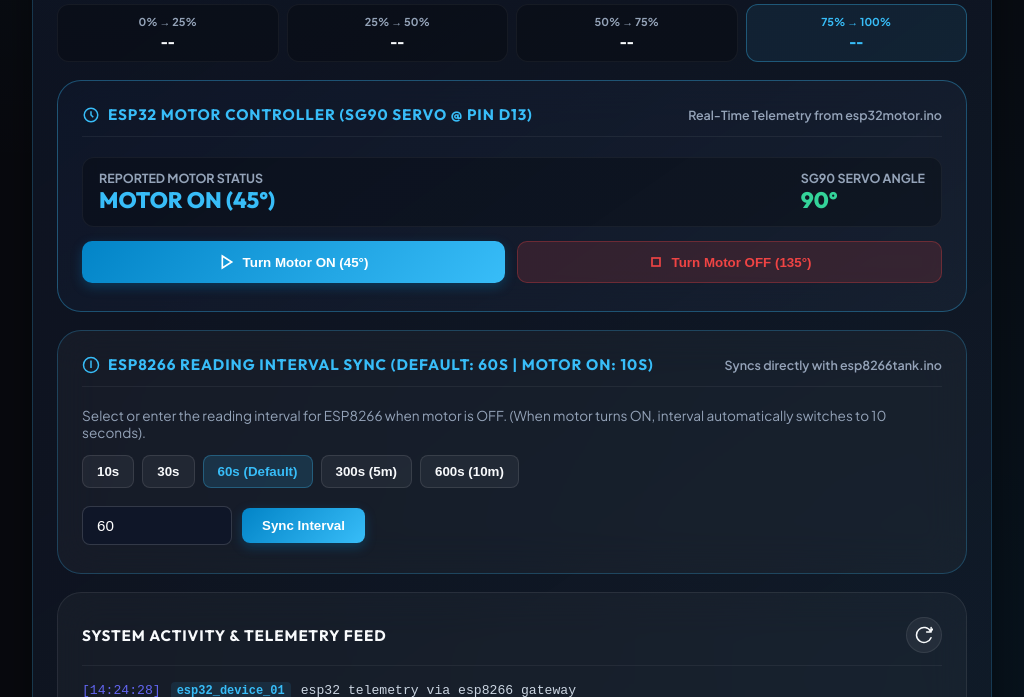
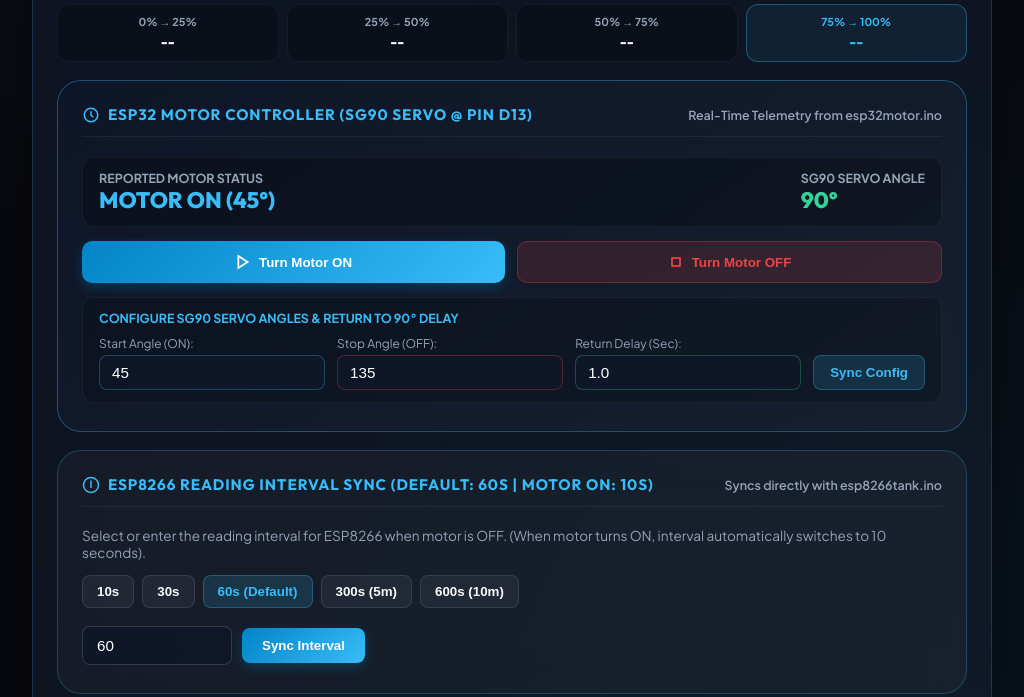
Before and after one commit to premkumarp94/premkumarp94-django_esp32, a Django app: page /api/status/ in a window 1280 px wide. Shown: the part 1007-1704 px from the top of the page, without its empty margins (128-1152 px from the left). Run offline with Django 5.2, Linux system fonts and the light colour scheme; data comes from the database, SQL or seed files in the repository.

Commit message:
DJANGO_ESP32_2026_10_04_00_28_53

```diff
--- a/api/templates/api/status.html
+++ b/api/templates/api/status.html
@@ -899,14 +899,38 @@
             </div>
 
             <div style="display: flex; gap: 12px; flex-wrap: wrap;">
-                <button onclick="sendMotorCommand('MOTOR_ON')" style="flex: 1; min-width: 160px; background: linear-gradient(135deg, #0284c7, #38bdf8); color: #fff; border: none; padding: 12px 20px; border-radius: 10px; font-weight: 700; cursor: pointer; box-shadow: 0 4px 12px rgba(2, 132, 199, 0.3); display: flex; align-items: center; justify-content: center; gap: 8px;">
+                <button onclick="triggerMotorOnWithAngle()" style="flex: 1; min-width: 160px; background: linear-gradient(135deg, #0284c7, #38bdf8); color: #fff; border: none; padding: 12px 20px; border-radius: 10px; font-weight: 700; cursor: pointer; box-shadow: 0 4px 12px rgba(2, 132, 199, 0.3); display: flex; align-items: center; justify-content: center; gap: 8px;">
                     <svg width="16" height="16" viewBox="0 0 24 24" fill="none" stroke="currentColor" stroke-width="2.5"><polygon points="5 3 19 12 5 21 5 3"></polygon></svg>
-                    Turn Motor ON (45°)
+                    Turn Motor ON
                 </button>
-                <button onclick="sendMotorCommand('MOTOR_OFF')" style="flex: 1; min-width: 160px; background: rgba(239, 68, 68, 0.15); color: #ef4444; border: 1px solid rgba(239, 68, 68, 0.3); padding: 12px 20px; border-radius: 10px; font-weight: 700; cursor: pointer; display: flex; align-items: center; justify-content: center; gap: 8px;">
+                <button onclick="triggerMotorOffWithAngle()" style="flex: 1; min-width: 160px; background: rgba(239, 68, 68, 0.15); color: #ef4444; border: 1px solid rgba(239, 68, 68, 0.3); padding: 12px 20px; border-radius: 10px; font-weight: 700; cursor: pointer; display: flex; align-items: center; justify-content: center; gap: 8px;">
                     <svg width="16" height="16" viewBox="0 0 24 24" fill="none" stroke="currentColor" stroke-width="2.5"><rect x="6" y="6" width="12" height="12"></rect></svg>
-                    Turn Motor OFF (135°)
+                    Turn Motor OFF
                 </button>
+            </div>
+
+            <!-- Servo Angles & Return Delay Configuration -->
+            <div style="background: rgba(0, 0, 0, 0.2); border: 1px solid rgba(255, 255, 255, 0.05); border-radius: 12px; padding: 12px 16px; display: flex; flex-direction: column; gap: 10px;">
+                <div style="font-size: 0.78rem; font-weight: 700; color: #38bdf8; text-transform: uppercase;">
+                    Configure SG90 Servo Angles & Return to 90° Delay
+                </div>
+                <div style="display: flex; gap: 12px; flex-wrap: wrap; align-items: center;">
+                    <div style="display: flex; flex-direction: column; gap: 4px; flex: 1; min-width: 110px;">
+                        <label for="motor-on-angle-input" style="font-size: 0.75rem; color: var(--text-secondary);">Start Angle (ON):</label>
+                        <input type="number" id="motor-on-angle-input" min="0" max="180" value="45" style="background: rgba(15, 23, 42, 0.8); border: 1px solid rgba(56, 189, 248, 0.3); border-radius: 8px; color: #fff; padding: 8px 12px; font-size: 0.95rem; width: 100%;">
+                    </div>
+                    <div style="display: flex; flex-direction: column; gap: 4px; flex: 1; min-width: 110px;">
+                        <label for="motor-off-angle-input" style="font-size: 0.75rem; color: var(--text-secondary);">Stop Angle (OFF):</label>
+                        <input type="number" id="motor-off-angle-input" min="0" max="180" value="135" style="background: rgba(15, 23, 42, 0.8); border: 1px solid rgba(239, 68, 68, 0.3); border-radius: 8px; color: #fff; padding: 8px 12px; font-size: 0.95rem; width: 100%;">
+                    </div>
+                    <div style="display: flex; flex-direction: column; gap: 4px; flex: 1; min-width: 110px;">
+                        <label for="motor-hold-sec-input" style="font-size: 0.75rem; color: var(--text-secondary);">Return Delay (Sec):</label>
+                        <input type="number" id="motor-hold-sec-input" min="0.1" max="30" step="0.1" value="1.0" style="background: rgba(15, 23, 42, 0.8); border: 1px solid rgba(52, 211, 153, 0.3); border-radius: 8px; color: #fff; padding: 8px 12px; font-size: 0.95rem; width: 100%;">
+                    </div>
+                    <button onclick="syncMotorAngles()" style="background: rgba(56, 189, 248, 0.15); color: #38bdf8; border: 1px solid rgba(56, 189, 248, 0.3); padding: 9px 16px; border-radius: 8px; font-weight: 700; cursor: pointer; align-self: flex-end;">
+                        Sync Config
+                    </button>
+                </div>
             </div>
         </div>
     </section>
@@ -966,6 +990,25 @@
         </div>
     </section>
 <script>
+    function triggerMotorOnWithAngle() {
+        const onAngle = parseInt(document.getElementById('motor-on-angle-input')?.value || 45, 10);
+        sendMotorCommand(`MOTOR_ON:${onAngle}`);
+    }
+
+    function triggerMotorOffWithAngle() {
+        const offAngle = parseInt(document.getElementById('motor-off-angle-input')?.value || 135, 10);
+        sendMotorCommand(`MOTOR_OFF:${offAngle}`);
+    }
+
+    async function syncMotorAngles() {
+        const onAngle = parseInt(document.getElementById('motor-on-angle-input')?.value || 45, 10);
+        const offAngle = parseInt(document.getElementById('motor-off-angle-input')?.value || 135, 10);
+        const holdSec = parseFloat(document.getElementById('motor-hold-sec-input')?.value || 1.0);
+
+        await sendMotorCommand(`SET_ANGLES:${onAngle},${offAngle}`);
+        await sendMotorCommand(`SET_HOLD_SEC:${holdSec}`);
+    }
+
     async function sendMotorCommand(cmd) {
         const statusEl = document.getElementById('motor-cmd-status');
         const motorBadge = document.getElementById('motor-detected-badge');
@@ -978,17 +1021,20 @@
             statusEl.textContent = `Queuing command '${cmd}'...`;
         }
 
+        const onAngle = document.getElementById('motor-on-angle-input')?.value || 45;
+        const offAngle = document.getElementById('motor-off-angle-input')?.value || 135;
+
         // Immediate optimistic UI response
-        if (cmd === 'MOTOR_ON' || cmd === 'ON' || cmd === 'START') {
+        if (cmd.startsWith('MOTOR_ON') || cmd === 'ON' || cmd === 'START') {
             if (motorBadge) motorBadge.className = 'motor-badge running';
             if (motorDot) motorDot.className = 'status-dot';
             if (motorLabel) motorLabel.textContent = 'Motor ON (Syncing...)';
-            if (statusTextEl) statusTextEl.innerHTML = '<span style="color: #38bdf8;">MOTOR ON (45° Pulse)</span>';
-        } else if (cmd === 'MOTOR_OFF' || cmd === 'OFF' || cmd === 'STOP') {
+            if (statusTextEl) statusTextEl.innerHTML = `<span style="color: #38bdf8;">MOTOR ON (${onAngle}° Pulse)</span>`;
+        } else if (cmd.startsWith('MOTOR_OFF') || cmd === 'OFF' || cmd === 'STOP') {
             if (motorBadge) motorBadge.className = 'motor-badge';
             if (motorDot) motorDot.className = 'status-dot idle';
             if (motorLabel) motorLabel.textContent = 'Motor OFF (Syncing...)';
-            if (statusTextEl) statusTextEl.innerHTML = '<span style="color: #94a3b8;">MOTOR OFF (135° Pulse)</span>';
+            if (statusTextEl) statusTextEl.innerHTML = `<span style="color: #94a3b8;">MOTOR OFF (${offAngle}° Pulse)</span>`;
         }
 
         try {
```
Also changed, not shown: 1 other file.
